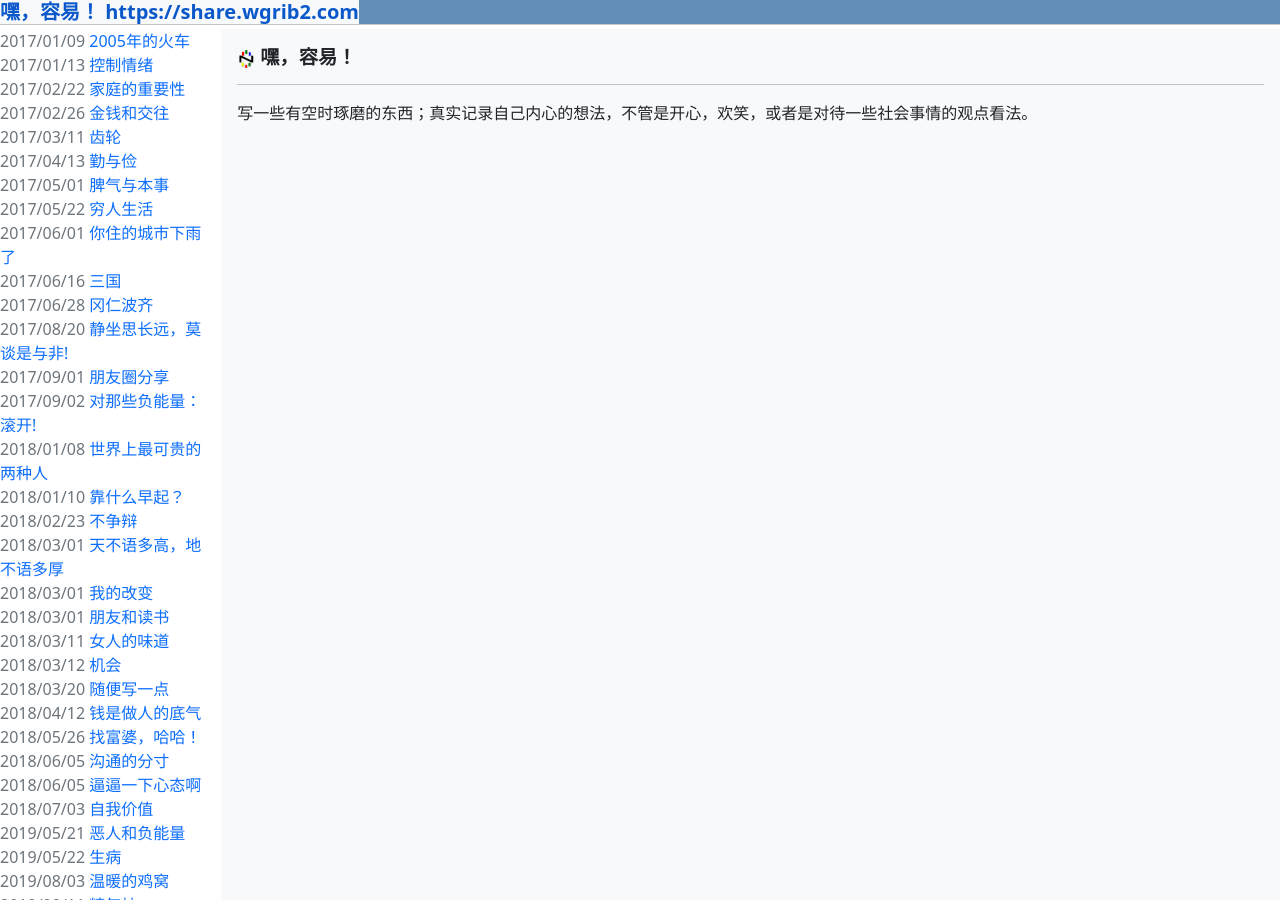
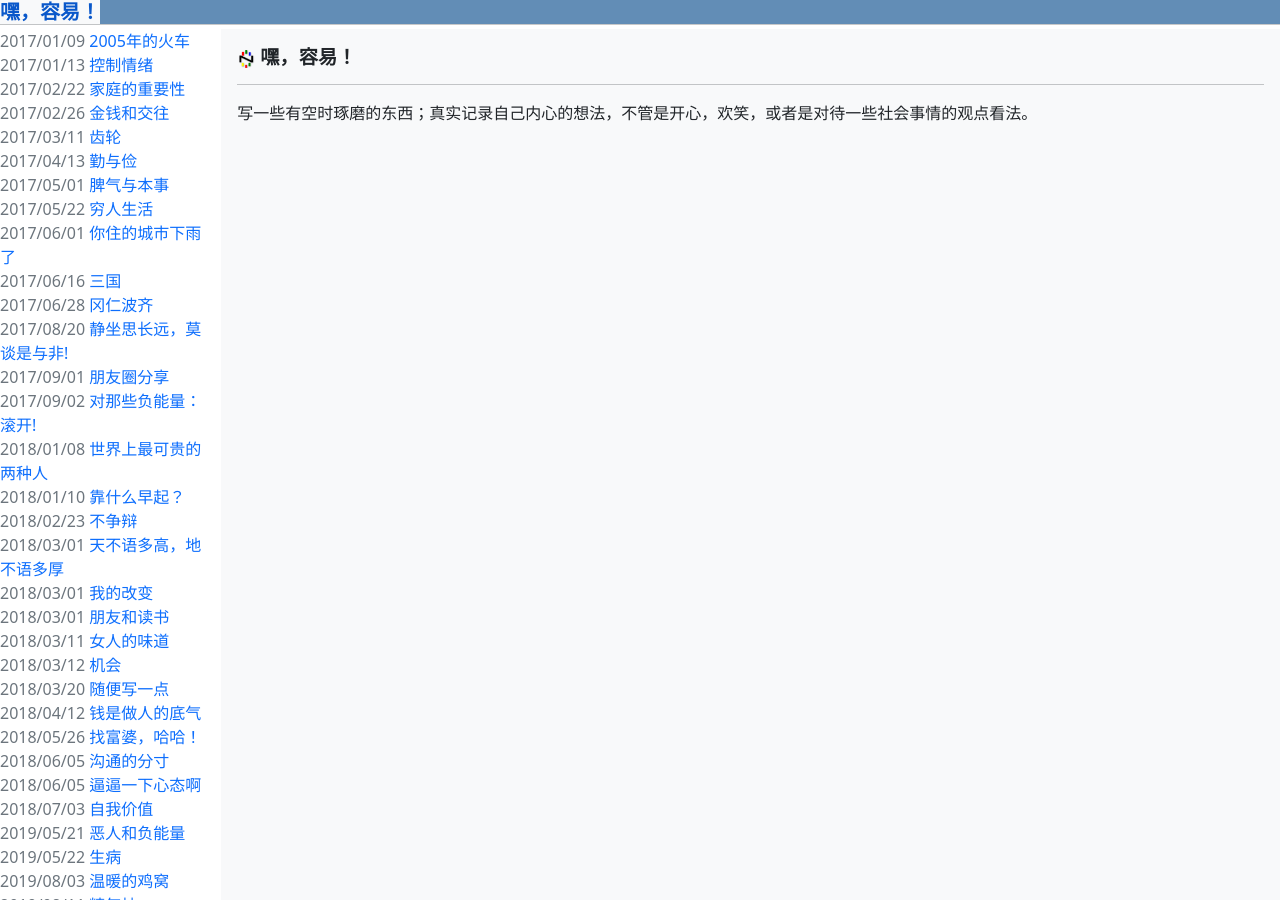
Before and after one commit to helloyuzz/me.wgrib2.com, a Jekyll site: the page built from index.markdown, in a window 1280 px wide and 900 px high. Built offline with Jekyll 4.4.1, drawn with Linux system fonts in a browser that asks for light colours.

Commit message:
Update top.html

```diff
--- a/_includes/top.html
+++ b/_includes/top.html
@@ -1,4 +1,4 @@
 <a href="/" class="mt-1">
-  <h4 class="m-0" style="background-color: #628DB6;"><span class="fw-bold bg-light fs-5"> {{ site.title }} https://share.wgrib2.com</span></h4>
+  <h4 class="m-0" style="background-color: #628DB6;"><span class="fw-bold bg-light fs-5"> {{ site.title }}</span></h4>
 </a>
 <hr class="m-0">
```
